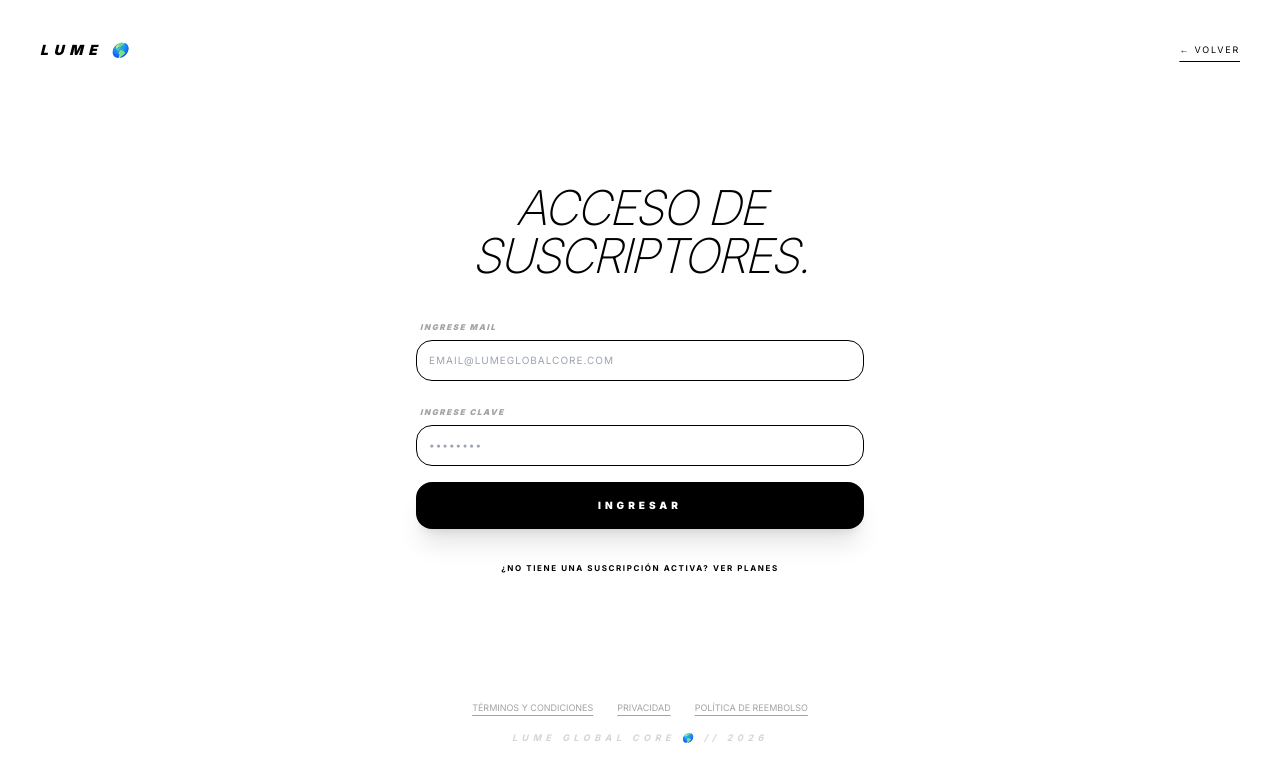
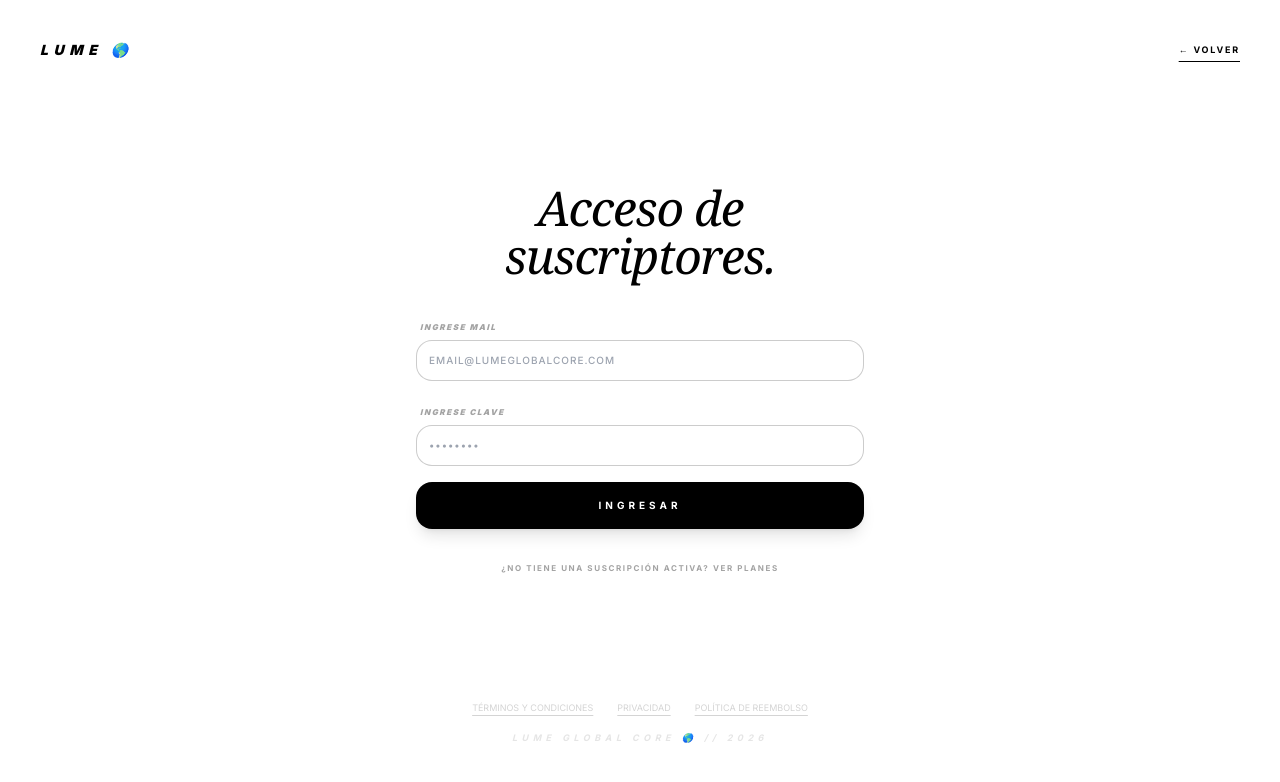
Before and after one commit to lumeglobal10-prog/lume-global-core, a Next.js app: page /login in a window 1280 px wide. Shown: the top 782 px of the page. Built offline with nearby package versions, Linux system fonts and the light colour scheme.

Commit message:
Update page.tsx

```diff
--- a/app/login/page.tsx
+++ b/app/login/page.tsx
@@ -10,8 +10,8 @@ export default function LoginPage() {
   const [email, setEmail] = useState('');
   const [password, setPassword] = useState('');
 
-  // 🌐 ESPECIFICACIONES NODO SAN PABLO (V6.5) - PRODUCCIÓN CERTIFICADA
-  const API_BASE = "https://lumeglobalcore.com";
+  // 🌐 ESPECIFICACIONES NODO SAN PABLO (V6.5) - PUERTO RECTIFICADO 8081
+  const API_BASE = "https://lumeglobalcore.com:8081";
   const LUME_HEADERS = {
     'Content-Type': 'application/json',
     'X-Lume-Node': 'SAN_PABLO',
@@ -53,28 +53,28 @@ export default function LoginPage() {
   return (
     <main className="h-screen w-full bg-white text-black font-sans flex flex-col justify-between p-6 md:p-10 overflow-hidden">
 
-      {/* NAVEGACIÓN COMPACTA */}
+      {/* NAVEGACIÓN COMPACTA - LOGO INMUTABLE */}
       <nav className="flex justify-between items-center w-full shrink-0">
         <div className="text-sm font-black tracking-[0.4em] uppercase italic">
           LUME 🌎
         </div>
         <button
           onClick={() => router.back()}
-          className="text-black hover:text-neutral-500 text-[9px] font-sans uppercase tracking-[0.2em] underline underline-offset-8 decoration-1 transition-all active:scale-95"
+          className="text-black hover:text-neutral-500 text-[9px] font-sans font-bold uppercase tracking-[0.2em] underline underline-offset-8 decoration-1 transition-all active:scale-95"
         >
           ← VOLVER
         </button>
       </nav>
 
-      {/* BLOQUE CENTRAL COMPACTO */}
+      {/* BLOQUE CENTRAL: ESTILO KARADA DECO (SERIF) */}
       <div className="max-w-md mx-auto w-full flex flex-col items-center justify-center flex-grow py-4">
-        <h1 className="text-3xl md:text-5xl font-extralight tracking-tighter italic text-center leading-tight uppercase mb-8">
-          Acceso de Suscriptores.
+        <h1 className="text-3xl md:text-5xl font-serif font-light tracking-tight italic text-center leading-tight lowercase first-letter:uppercase mb-8">
+          Acceso de suscriptores.
         </h1>
 
         <form onSubmit={handleLogin} className="w-full space-y-4">
           <div className="space-y-1">
-            <label className="text-[8px] font-black tracking-[0.2em] uppercase text-neutral-400 italic ml-1">
+            <label className="text-[8px] font-sans font-black tracking-[0.2em] uppercase text-neutral-400 italic ml-1">
               Ingrese Mail
             </label>
             <input
@@ -83,12 +83,12 @@ export default function LoginPage() {
               value={email}
               onChange={(e) => setEmail(e.target.value)}
               placeholder="EMAIL@LUMEGLOBALCORE.COM"
-              className="w-full bg-white border border-black p-3 rounded-2xl text-[10px] uppercase tracking-widest focus:outline-none focus:bg-neutral-50 transition-all"
+              className="w-full bg-white border border-black/20 p-3 rounded-2xl text-[10px] font-sans font-medium uppercase tracking-widest focus:outline-none focus:bg-neutral-50 transition-all"
             />
           </div>
 
           <div className="space-y-1">
-            <label className="text-[8px] font-black tracking-[0.2em] uppercase text-neutral-400 italic ml-1">
+            <label className="text-[8px] font-sans font-black tracking-[0.2em] uppercase text-neutral-400 italic ml-1">
               Ingrese Clave
             </label>
             <input
@@ -97,20 +97,20 @@ export default function LoginPage() {
               value={password}
               onChange={(e) => setPassword(e.target.value)}
               placeholder="••••••••"
-              className="w-full bg-white border border-black p-3 rounded-2xl text-[10px] uppercase tracking-widest focus:outline-none focus:bg-neutral-50 transition-all"
+              className="w-full bg-white border border-black/20 p-3 rounded-2xl text-[10px] font-sans font-medium uppercase tracking-widest focus:outline-none focus:bg-neutral-50 transition-all"
             />
           </div>
 
           <button
             type="submit"
             disabled={loading}
-            className="w-full bg-black text-white p-4 rounded-2xl text-[10px] font-black uppercase tracking-[0.4em] hover:bg-neutral-800 transition-all active:scale-95 mt-2 shadow-xl flex justify-center items-center"
+            className="w-full bg-black text-white p-4 rounded-2xl text-[10px] font-sans font-bold uppercase tracking-[0.4em] hover:bg-neutral-800 transition-all active:scale-95 mt-2 shadow-lg flex justify-center items-center"
           >
             {loading ? <div className="w-4 h-4 border-2 border-white border-t-transparent rounded-full animate-spin"></div> : "INGRESAR"}
           </button>
 
           <div className="text-center pt-2">
-            <Link href="/pricing" className="text-[8px] font-bold tracking-[0.2em] uppercase hover:underline underline-offset-4 decoration-1">
+            <Link href="/pricing" className="text-[8px] font-sans font-bold tracking-[0.2em] uppercase text-neutral-400 hover:text-black hover:underline underline-offset-4 decoration-1">
               ¿No tiene una suscripción activa? Ver planes
             </Link>
           </div>
@@ -119,7 +119,7 @@ export default function LoginPage() {
 
       {/* FOOTER COMPACTO CON LINKS LEGALES */}
       <footer className="w-full flex flex-col items-center gap-4 shrink-0 pb-4">
-        <div className="flex flex-wrap justify-center gap-6 font-sans text-[9px] text-neutral-400 uppercase">
+        <div className="flex flex-wrap justify-center gap-6 font-sans text-[9px] text-neutral-300 uppercase">
           <Link href="/terms" className="hover:text-black underline underline-offset-4 decoration-1 transition-all">
             Términos y Condiciones
           </Link>
@@ -130,7 +130,7 @@ export default function LoginPage() {
             Política de Reembolso
           </Link>
         </div>
-        <div className="text-[9px] font-bold tracking-[0.5em] text-neutral-300 uppercase italic">
+        <div className="text-[9px] font-sans font-bold tracking-[0.5em] text-neutral-200 uppercase italic">
           LUME GLOBAL CORE 🌎 // 2026
         </div>
       </footer>
```
